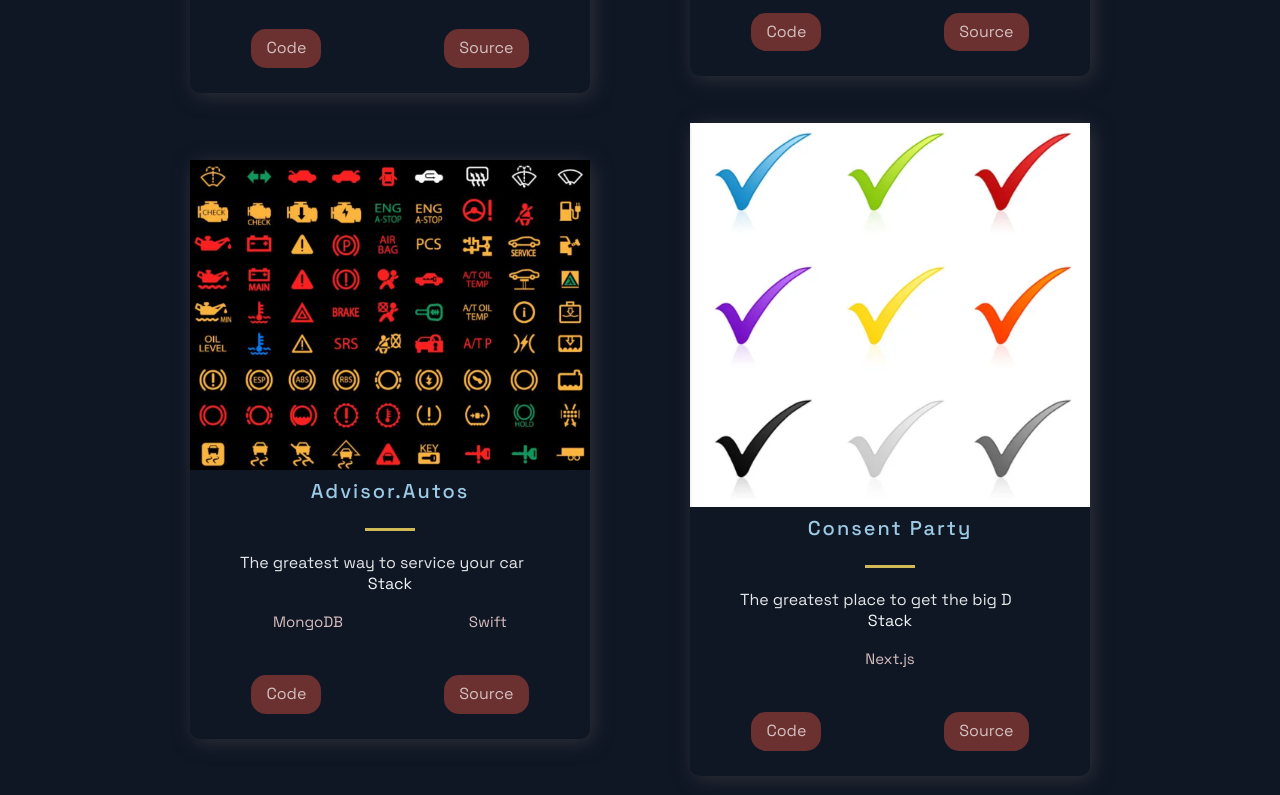
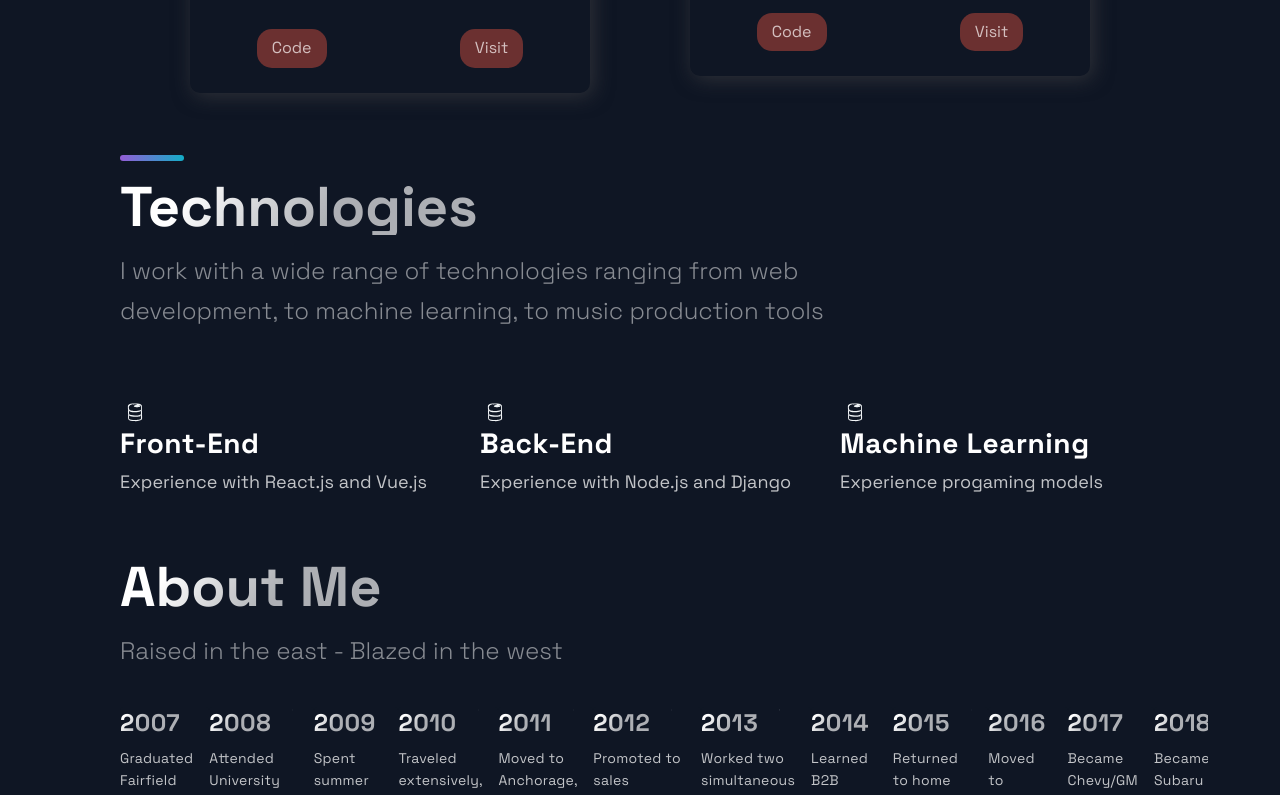
Before and after one commit to chuckhalliday/Personal-Portfolio, a Next.js app: page / in a window 1280 px wide. Shown: the part 1320-2115 px from the top of the page. Built offline with nearby package versions, Linux system fonts and the light colour scheme.

Commit message:
Add TW and 40bucks project info

```diff
--- a/src/components/Projects/Projects.js
+++ b/src/components/Projects/Projects.js
@@ -27,8 +27,8 @@ const Projects = () => (
               </TagList>
             </div>
             <UtilityList>
-              <ExternalLinks href={p.visit}>Code</ExternalLinks>
-              <ExternalLinks href={p.source}>Source</ExternalLinks>
+              <ExternalLinks href={p.code}>Code</ExternalLinks>
+              <ExternalLinks href={p.visit}>Visit</ExternalLinks>
             </UtilityList>
           </BlogCard>
         );
--- a/src/constants/constants.js
+++ b/src/constants/constants.js
@@ -4,8 +4,8 @@ export const projects = [
     description: "The greatest band ever conceived",
     image: '/images/TW.gif',
     tags: ['PostgreSQL', 'Express', 'React', 'Node'],
-    source: 'https://google.com',
-    visit: 'https://google.com',
+    code: 'https://github.com/chuckhalliday/TaylorWinfrey',
+    visit: 'https://soft-arithmetic-d579e0.netlify.app/',
     id: 0,
   },
   {
@@ -13,16 +13,16 @@ export const projects = [
     description:"The greatest way to give me 40 bucks",
     image: '/images/40dollars.jpeg',
     tags: ['Vue', 'Bulma', 'Django', 'Stripe.js'],
-    source: 'https://google.com',
-    visit: 'https://google.com',
+    code: 'https://github.com/chuckhalliday/FortyBucks',
+    visit: 'https://www.givemefortybucks.com/',
     id: 1,
   },
-  {
+  /* {
     title: 'Advisor.Autos',
     description: "The greatest way to service your car",
     image: '/images/AdvisorLights.png',
     tags: ['MongoDB', 'Swift'],
-    source: 'https://google.com',
+    code: 'https://google.com',
     visit: 'https://google.com',
     id: 2,
   },
@@ -31,10 +31,10 @@ export const projects = [
     description: "The greatest place to get the big D",
     image: '/images/ConsentChecks.png',
     tags: ['Next.js'],
-    source: 'https://google.com',
+    code: 'https://google.com',
     visit: 'https://google.com',
     id: 3,
-  },
+  }, */
 ];
 
 export const TimeLineData = [
```
